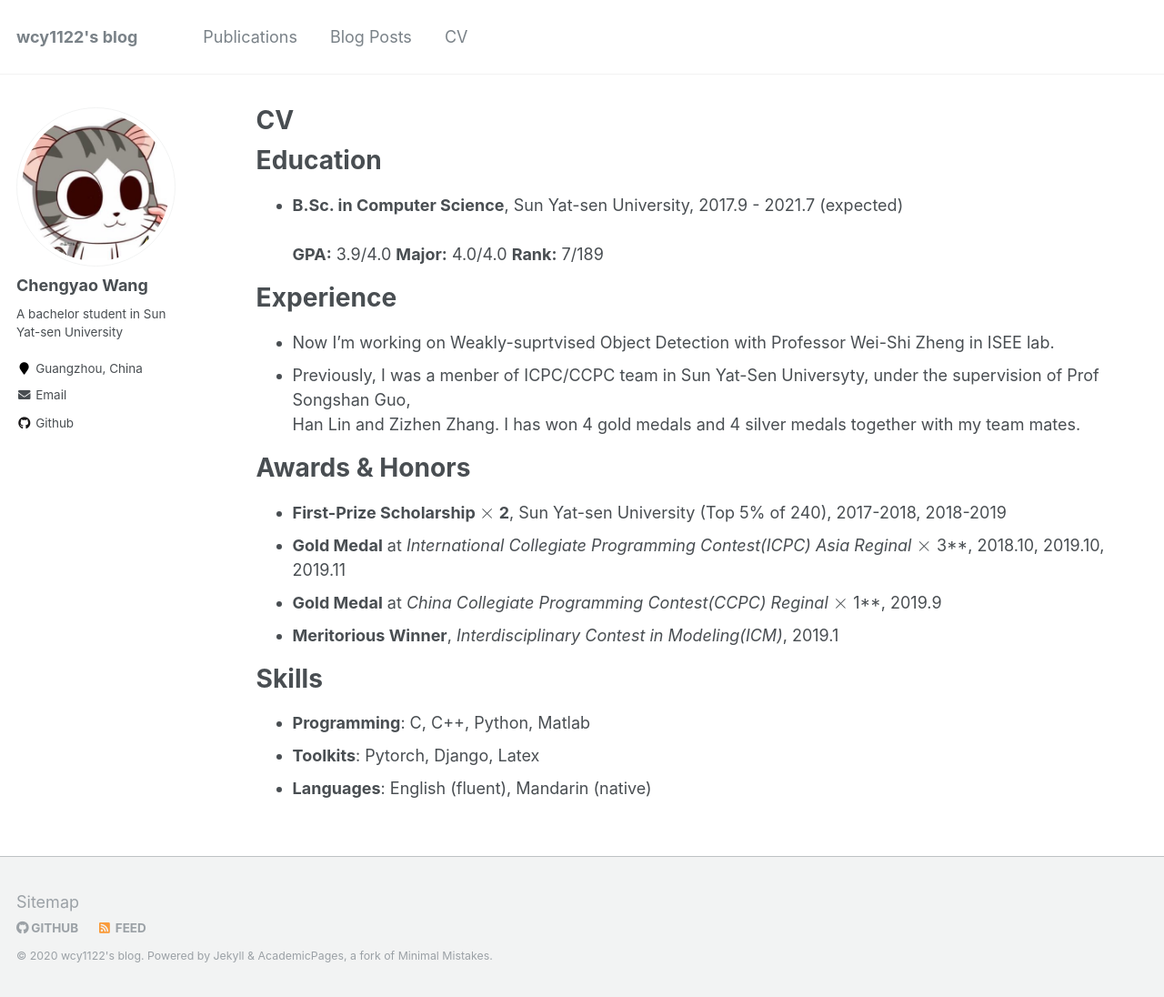
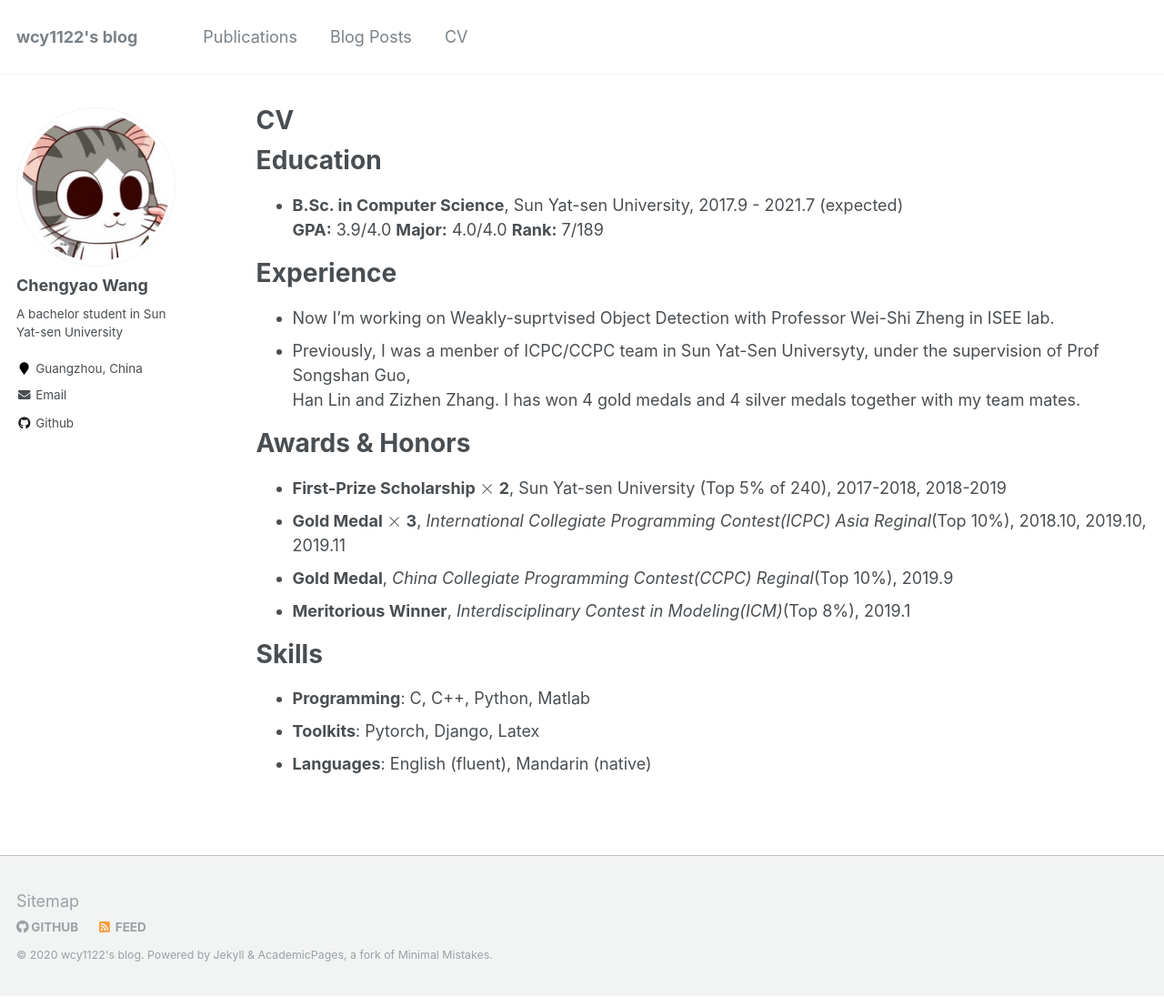
Before and after one commit to wcy1122/wcy1122.github.io, a Jekyll site: the page built from _pages/cv.md, in a window 1280 px wide and 1096 px high. Shown: the whole window at 91% size. Built offline with Jekyll 4.4.1, drawn with Linux system fonts in a browser that asks for light colours; formulas are drawn with MathJax 3.

Commit message:
update cv

```diff
--- a/_pages/cv.md
+++ b/_pages/cv.md
@@ -11,8 +11,7 @@ redirect_from:
 
 Education
 ======
-* **B.Sc. in Computer Science**, Sun Yat-sen University, 2017.9 - 2021.7 (expected)<br>\
-  **GPA:** 3.9/4.0 **Major:** 4.0/4.0 **Rank:** 7/189
+* **B.Sc. in Computer Science**, Sun Yat-sen University, 2017.9 - 2021.7 (expected)<br>**GPA:** 3.9/4.0 **Major:** 4.0/4.0 **Rank:** 7/189
 
 Experience
 ======
@@ -23,9 +22,9 @@ Experience
 Awards & Honors
 ======
 * **First-Prize Scholarship $\times$ 2**, Sun Yat-sen University (Top 5% of 240), 2017-2018, 2018-2019
-* **Gold Medal** at *International Collegiate Programming Contest(ICPC) Asia Reginal* $\times$ 3**, 2018.10, 2019.10, 2019.11
-* **Gold Medal** at *China Collegiate Programming Contest(CCPC) Reginal* $\times$ 1**, 2019.9
-* **Meritorious Winner**, *Interdisciplinary Contest in Modeling(ICM)*, 2019.1
+* **Gold Medal $\times$ 3**, *International Collegiate Programming Contest(ICPC) Asia Reginal*(Top 10%), 2018.10, 2019.10, 2019.11
+* **Gold Medal**, *China Collegiate Programming Contest(CCPC) Reginal*(Top 10%), 2019.9
+* **Meritorious Winner**, *Interdisciplinary Contest in Modeling(ICM)*(Top 8%), 2019.1
 
 Skills
 ======
```
Also changed, not shown: _pages/about.md (+3 -3 lines).
